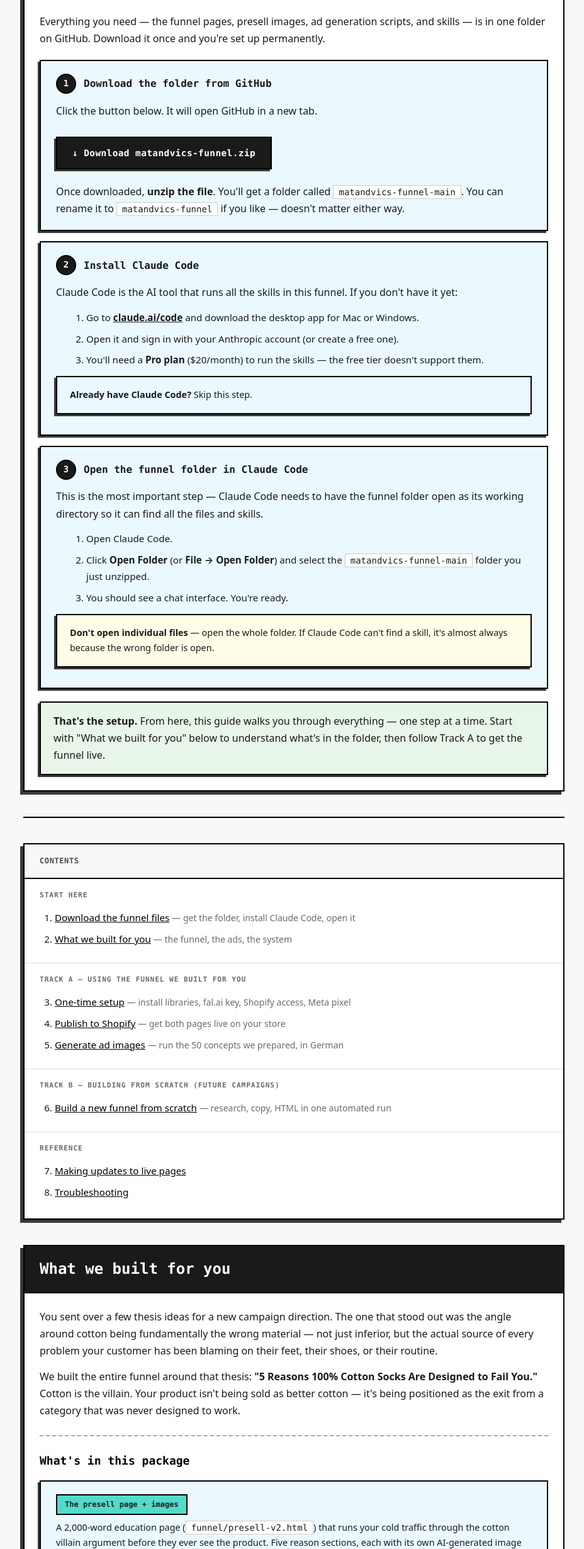
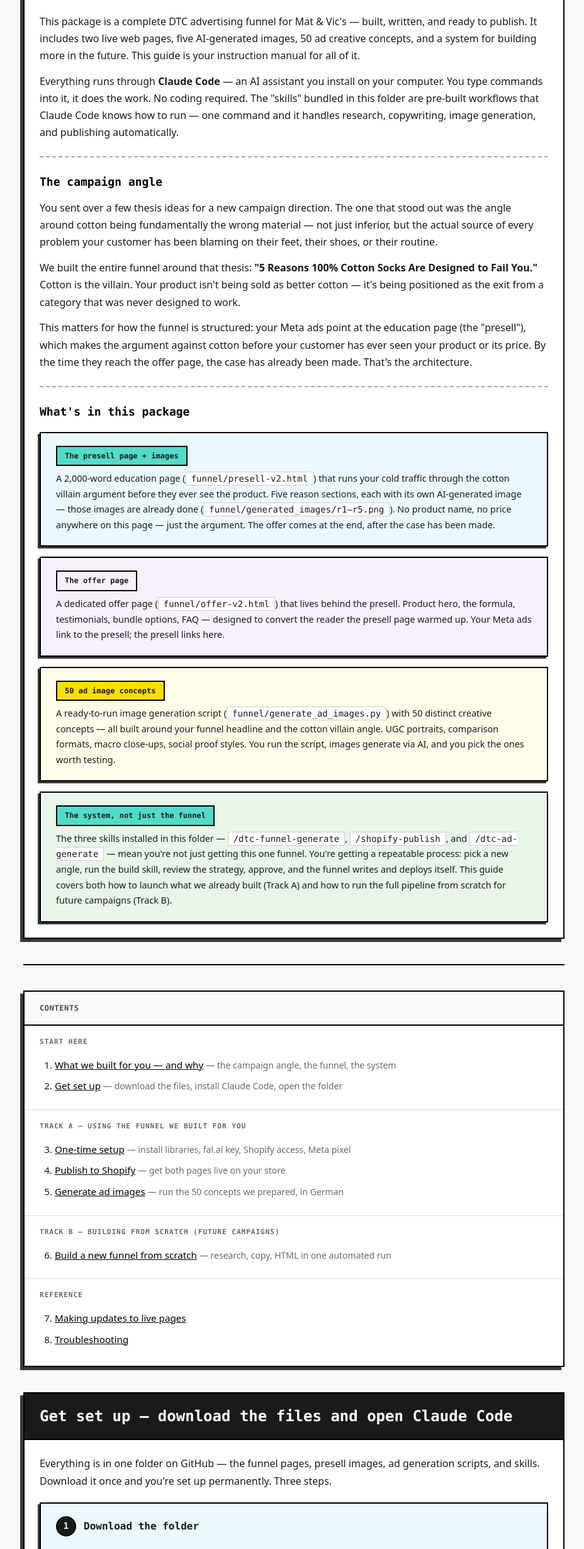
Before and after one commit to theprompted/matandvics-funnel, a plain HTML site: page index.html in a window 1280 px wide. Shown: the part 340-2800 px from the top of the page at 63% size, without its empty margins (173-1101 px from the left). Drawn offline with Linux system fonts and the light colour scheme.

Commit message:
Update guide: context-first ordering

```diff
--- a/index.html
+++ b/index.html
@@ -388,104 +388,22 @@
     </div>
   </div>
 
-  <!-- Download section -->
-  <div id="download" class="card">
-    <div class="card-header" style="background:var(--text-dark);">
-      <h2 style="color:#fff;">Step 0 — Download the funnel files</h2>
-    </div>
-    <div class="card-content">
-      <p>Everything you need — the funnel pages, presell images, ad generation scripts, and skills — is in one folder on GitHub. Download it once and you're set up permanently.</p>
-
-      <div class="step-card step-card-blue" style="margin-top:1.25rem;">
-        <div class="step-header">
-          <span class="num-badge" style="background:var(--text-dark);color:#fff;">1</span>
-          <span class="step-title">Download the folder from GitHub</span>
-        </div>
-        <p>Click the button below. It will open GitHub in a new tab.</p>
-        <a href="https://github.com/theprompted/matandvics-funnel/archive/refs/heads/main.zip"
-           target="_blank"
-           style="display:inline-flex;align-items:center;gap:0.6rem;margin:0.85rem 0;padding:0.75rem 1.5rem;background:var(--text-dark);color:#fff;border:var(--border);box-shadow:var(--shadow-sm);font-family:ui-monospace,SFMono-Regular,'SF Mono',Menlo,Consolas,monospace;font-weight:700;font-size:0.9rem;text-decoration:none;letter-spacing:0.03em;">
-          ↓ Download matandvics-funnel.zip
-        </a>
-        <p style="margin-top:0.5rem;">Once downloaded, <strong>unzip the file</strong>. You'll get a folder called <code>matandvics-funnel-main</code>. You can rename it to <code>matandvics-funnel</code> if you like — doesn't matter either way.</p>
-      </div>
-
-      <div class="step-card step-card-blue">
-        <div class="step-header">
-          <span class="num-badge" style="background:var(--text-dark);color:#fff;">2</span>
-          <span class="step-title">Install Claude Code</span>
-        </div>
-        <p>Claude Code is the AI tool that runs all the skills in this funnel. If you don't have it yet:</p>
-        <ol style="margin:0.75rem 0 0.75rem 1.5rem;font-size:0.95rem;">
-          <li style="margin-bottom:0.5rem;">Go to <a href="https://claude.ai/code" target="_blank" style="color:var(--text-dark);font-weight:600;">claude.ai/code</a> and download the desktop app for Mac or Windows.</li>
-          <li style="margin-bottom:0.5rem;">Open it and sign in with your Anthropic account (or create a free one).</li>
-          <li>You'll need a <strong>Pro plan</strong> ($20/month) to run the skills — the free tier doesn't support them.</li>
-        </ol>
-        <div class="info-box" style="margin-top:0.5rem;">
-          <strong>Already have Claude Code?</strong> Skip this step.
-        </div>
-      </div>
-
-      <div class="step-card step-card-blue">
-        <div class="step-header">
-          <span class="num-badge" style="background:var(--text-dark);color:#fff;">3</span>
-          <span class="step-title">Open the funnel folder in Claude Code</span>
-        </div>
-        <p>This is the most important step — Claude Code needs to have the funnel folder open as its working directory so it can find all the files and skills.</p>
-        <ol style="margin:0.75rem 0 0.75rem 1.5rem;font-size:0.95rem;">
-          <li style="margin-bottom:0.5rem;">Open Claude Code.</li>
-          <li style="margin-bottom:0.5rem;">Click <strong>Open Folder</strong> (or <strong>File → Open Folder</strong>) and select the <code>matandvics-funnel-main</code> folder you just unzipped.</li>
-          <li>You should see a chat interface. You're ready.</li>
-        </ol>
-        <div class="warning-box" style="margin-top:0.5rem;">
-          <strong>Don't open individual files</strong> — open the whole folder. If Claude Code can't find a skill, it's almost always because the wrong folder is open.
-        </div>
-      </div>
-
-      <div style="margin-top:1.25rem;padding:1rem 1.25rem;background:var(--bg-green);border:var(--border);box-shadow:var(--shadow-sm);">
-        <strong>That's the setup.</strong> From here, this guide walks you through everything — one step at a time. Start with "What we built for you" below to understand what's in the folder, then follow Track A to get the funnel live.
-      </div>
-    </div>
-  </div>
-
-  <hr class="section-divider">
-
-  <!-- TOC -->
-  <div class="toc-card">
-    <div class="card-header">
-      <h4>Contents</h4>
-    </div>
-    <div class="toc-section-label">Start here</div>
-    <ol style="padding: 0.5rem 1.5rem 1rem 3rem;">
-      <li><a href="#download">Download the funnel files</a> <span class="toc-note">— get the folder, install Claude Code, open it</span></li>
-      <li><a href="#context">What we built for you</a> <span class="toc-note">— the funnel, the ads, the system</span></li>
-    </ol>
-    <div class="toc-section-label" style="border-top: 1px solid #ddd;">Track A — Using the funnel we built for you</div>
-    <ol start="3" style="padding: 0.5rem 1.5rem 1rem 3rem;">
-      <li><a href="#setup">One-time setup</a> <span class="toc-note">— install libraries, fal.ai key, Shopify access, Meta pixel</span></li>
-      <li><a href="#publish">Publish to Shopify</a> <span class="toc-note">— get both pages live on your store</span></li>
-      <li><a href="#ads">Generate ad images</a> <span class="toc-note">— run the 50 concepts we prepared, in German</span></li>
-    </ol>
-    <div class="toc-section-label" style="border-top: 1px solid #ddd;">Track B — Building from scratch (future campaigns)</div>
-    <ol start="6" style="padding: 0.5rem 1.5rem 1rem 3rem;">
-      <li><a href="#scratch">Build a new funnel from scratch</a> <span class="toc-note">— research, copy, HTML in one automated run</span></li>
-    </ol>
-    <div class="toc-section-label" style="border-top: 1px solid #ddd;">Reference</div>
-    <ol start="7" style="padding: 0.5rem 1.5rem 1.25rem 3rem;">
-      <li><a href="#updates">Making updates to live pages</a></li>
-      <li><a href="#troubleshooting">Troubleshooting</a></li>
-    </ol>
-  </div>
-
   <!-- Context section -->
   <div id="context" class="card">
     <div class="card-header" style="background:var(--text-dark);">
-      <h2 style="color:#fff;">What we built for you</h2>
+      <h2 style="color:#fff;">What we built for you — and why</h2>
     </div>
     <div class="card-content">
 
+      <p>This package is a complete DTC advertising funnel for Mat &amp; Vic's — built, written, and ready to publish. It includes two live web pages, five AI-generated images, 50 ad creative concepts, and a system for building more in the future. This guide is your instruction manual for all of it.</p>
+      <p style="margin-top:0.75rem;">Everything runs through <strong>Claude Code</strong> — an AI assistant you install on your computer. You type commands into it, it does the work. No coding required. The "skills" bundled in this folder are pre-built workflows that Claude Code knows how to run — one command and it handles research, copywriting, image generation, and publishing automatically.</p>
+
+      <hr class="track-divider" style="margin: 1.5rem 0;">
+
+      <h3 style="margin-bottom:0.75rem;">The campaign angle</h3>
       <p>You sent over a few thesis ideas for a new campaign direction. The one that stood out was the angle around cotton being fundamentally the wrong material — not just inferior, but the actual source of every problem your customer has been blaming on their feet, their shoes, or their routine.</p>
-      <p>We built the entire funnel around that thesis: <strong>"5 Reasons 100% Cotton Socks Are Designed to Fail You."</strong> Cotton is the villain. Your product isn't being sold as better cotton — it's being positioned as the exit from a category that was never designed to work.</p>
+      <p style="margin-top:0.5rem;">We built the entire funnel around that thesis: <strong>"5 Reasons 100% Cotton Socks Are Designed to Fail You."</strong> Cotton is the villain. Your product isn't being sold as better cotton — it's being positioned as the exit from a category that was never designed to work.</p>
+      <p style="margin-top:0.5rem;">This matters for how the funnel is structured: your Meta ads point at the education page (the "presell"), which makes the argument against cotton before your customer has ever seen your product or its price. By the time they reach the offer page, the case has already been made. That's the architecture.</p>
 
       <hr class="track-divider" style="margin: 1.5rem 0;">
 
@@ -509,26 +427,105 @@
         <div class="step-header" style="margin-bottom:0.5rem;">
           <span class="tag tag-yellow">50 ad image concepts</span>
         </div>
-        <p style="margin:0;font-size:0.9rem;">A ready-to-run image generation script (<code>funnel/generate_ad_images.py</code>) with 50 distinct creative concepts — all built around your funnel headline and the cotton villain angle. UGC portraits, comparison formats, macro close-ups, social proof styles. You run the script, images generate via AI in seconds each, and you pick the ones worth testing.</p>
+        <p style="margin:0;font-size:0.9rem;">A ready-to-run image generation script (<code>funnel/generate_ad_images.py</code>) with 50 distinct creative concepts — all built around your funnel headline and the cotton villain angle. UGC portraits, comparison formats, macro close-ups, social proof styles. You run the script, images generate via AI, and you pick the ones worth testing.</p>
       </div>
 
       <div class="step-card step-card-green" style="margin-bottom:0;">
         <div class="step-header" style="margin-bottom:0.5rem;">
           <span class="tag">The system, not just the funnel</span>
         </div>
-        <p style="margin:0;font-size:0.9rem;">The three skills installed in this folder — <code>/dtc-funnel-generate</code>, <code>/shopify-publish</code>, and <code>/dtc-ad-generate</code> — mean you're not just getting this one funnel. You're getting a repeatable process: pick a new angle, run the build skill, review the strategy, approve, and the funnel writes and deploys itself. This guide covers both how to launch what we already built and how to run the full pipeline from scratch for future campaigns.</p>
+        <p style="margin:0;font-size:0.9rem;">The three skills installed in this folder — <code>/dtc-funnel-generate</code>, <code>/shopify-publish</code>, and <code>/dtc-ad-generate</code> — mean you're not just getting this one funnel. You're getting a repeatable process: pick a new angle, run the build skill, review the strategy, approve, and the funnel writes and deploys itself. This guide covers both how to launch what we already built (Track A) and how to run the full pipeline from scratch for future campaigns (Track B).</p>
       </div>
 
-      <hr class="track-divider" style="margin: 1.5rem 0;">
+    </div>
+  </div>
 
-      <h3 style="margin-bottom:0.75rem;">How Claude Code fits in</h3>
-      <p>Claude Code is your AI assistant for all of this. You open a folder, type a command, and it does the work — researching markets, writing copy, generating images, publishing pages. You answer a few questions at the start and approve the strategy before it builds. Everything else is automated.</p>
-      <p>You don't write code. For most tasks you don't touch a terminal at all. The skills are pre-installed in this folder and load automatically when you have it open in Claude Code.</p>
+  <hr class="section-divider">
 
-      <div class="info-box" style="margin-top:1rem;">
-        <strong>Before you start:</strong> Open the <code>matandvics-funnel</code> folder as your project in Claude Code. All three skills load automatically. If you haven't installed Claude Code yet — <strong>claude.ai/code</strong> — do that first.
+  <!-- TOC -->
+  <div class="toc-card">
+    <div class="card-header">
+      <h4>Contents</h4>
+    </div>
+    <div class="toc-section-label">Start here</div>
+    <ol style="padding: 0.5rem 1.5rem 1rem 3rem;">
+      <li><a href="#context">What we built for you — and why</a> <span class="toc-note">— the campaign angle, the funnel, the system</span></li>
+      <li><a href="#download">Get set up</a> <span class="toc-note">— download the files, install Claude Code, open the folder</span></li>
+    </ol>
+    <div class="toc-section-label" style="border-top: 1px solid #ddd;">Track A — Using the funnel we built for you</div>
+    <ol start="3" style="padding: 0.5rem 1.5rem 1rem 3rem;">
+      <li><a href="#setup">One-time setup</a> <span class="toc-note">— install libraries, fal.ai key, Shopify access, Meta pixel</span></li>
+      <li><a href="#publish">Publish to Shopify</a> <span class="toc-note">— get both pages live on your store</span></li>
+      <li><a href="#ads">Generate ad images</a> <span class="toc-note">— run the 50 concepts we prepared, in German</span></li>
+    </ol>
+    <div class="toc-section-label" style="border-top: 1px solid #ddd;">Track B — Building from scratch (future campaigns)</div>
+    <ol start="6" style="padding: 0.5rem 1.5rem 1rem 3rem;">
+      <li><a href="#scratch">Build a new funnel from scratch</a> <span class="toc-note">— research, copy, HTML in one automated run</span></li>
+    </ol>
+    <div class="toc-section-label" style="border-top: 1px solid #ddd;">Reference</div>
+    <ol start="7" style="padding: 0.5rem 1.5rem 1.25rem 3rem;">
+      <li><a href="#updates">Making updates to live pages</a></li>
+      <li><a href="#troubleshooting">Troubleshooting</a></li>
+    </ol>
+  </div>
+
+  <!-- Download section -->
+  <div id="download" class="card">
+    <div class="card-header" style="background:var(--text-dark);">
+      <h2 style="color:#fff;">Get set up — download the files and open Claude Code</h2>
+    </div>
+    <div class="card-content">
+      <p>Everything is in one folder on GitHub — the funnel pages, presell images, ad generation scripts, and skills. Download it once and you're set up permanently. Three steps.</p>
+
+      <div class="step-card step-card-blue" style="margin-top:1.25rem;">
+        <div class="step-header">
+          <span class="num-badge" style="background:var(--text-dark);color:#fff;">1</span>
+          <span class="step-title">Download the folder</span>
+        </div>
+        <p>Click the button below to download a ZIP of the entire funnel package.</p>
+        <a href="https://github.com/theprompted/matandvics-funnel/archive/refs/heads/main.zip"
+           target="_blank"
+           style="display:inline-flex;align-items:center;gap:0.6rem;margin:0.85rem 0;padding:0.75rem 1.5rem;background:var(--text-dark);color:#fff;border:var(--border);box-shadow:var(--shadow-sm);font-family:ui-monospace,SFMono-Regular,'SF Mono',Menlo,Consolas,monospace;font-weight:700;font-size:0.9rem;text-decoration:none;letter-spacing:0.03em;">
+          ↓ Download matandvics-funnel.zip
+        </a>
+        <p style="margin-top:0.5rem;">Once downloaded, <strong>unzip the file</strong>. You'll get a folder called <code>matandvics-funnel-main</code>. Put it somewhere you'll remember — your Desktop is fine.</p>
       </div>
 
+      <div class="step-card step-card-blue">
+        <div class="step-header">
+          <span class="num-badge" style="background:var(--text-dark);color:#fff;">2</span>
+          <span class="step-title">Install Claude Code</span>
+        </div>
+        <p>Claude Code is the AI tool that powers everything in this funnel. It runs on your computer as a desktop app — you type instructions into it like a chat, and it executes them.</p>
+        <ol style="margin:0.75rem 0 0.75rem 1.5rem;font-size:0.95rem;">
+          <li style="margin-bottom:0.5rem;">Go to <a href="https://claude.ai/code" target="_blank" style="color:var(--text-dark);font-weight:600;">claude.ai/code</a> and download the desktop app for Mac or Windows.</li>
+          <li style="margin-bottom:0.5rem;">Open it and sign in with your Anthropic account (or create a free one).</li>
+          <li>You'll need a <strong>Pro plan</strong> ($20/month) to run the skills — the free tier doesn't support them.</li>
+        </ol>
+        <div class="info-box" style="margin-top:0.5rem;">
+          <strong>Already have Claude Code?</strong> Skip this step.
+        </div>
+      </div>
+
+      <div class="step-card step-card-blue">
+        <div class="step-header">
+          <span class="num-badge" style="background:var(--text-dark);color:#fff;">3</span>
+          <span class="step-title">Open the funnel folder in Claude Code</span>
+        </div>
+        <p>This is the most important step. Claude Code needs to have the funnel folder open so it can find the files and skills. Without this, nothing works.</p>
+        <ol style="margin:0.75rem 0 0.75rem 1.5rem;font-size:0.95rem;">
+          <li style="margin-bottom:0.5rem;">Open Claude Code.</li>
+          <li style="margin-bottom:0.5rem;">Click <strong>Open Folder</strong> (or <strong>File → Open Folder</strong>) and select the <code>matandvics-funnel-main</code> folder you just unzipped.</li>
+          <li>You'll see a chat interface. The three skills load automatically. You're ready.</li>
+        </ol>
+        <div class="warning-box" style="margin-top:0.5rem;">
+          <strong>Don't open individual files</strong> — open the whole folder. If Claude Code can't find a skill, it's almost always because the wrong folder is open.
+        </div>
+      </div>
+
+      <div style="margin-top:1.25rem;padding:1rem 1.25rem;background:var(--bg-green);border:var(--border);box-shadow:var(--shadow-sm);">
+        <strong>You're set up.</strong> Continue to Track A below to get the funnel live on your Shopify store.
+      </div>
     </div>
   </div>
 
```
